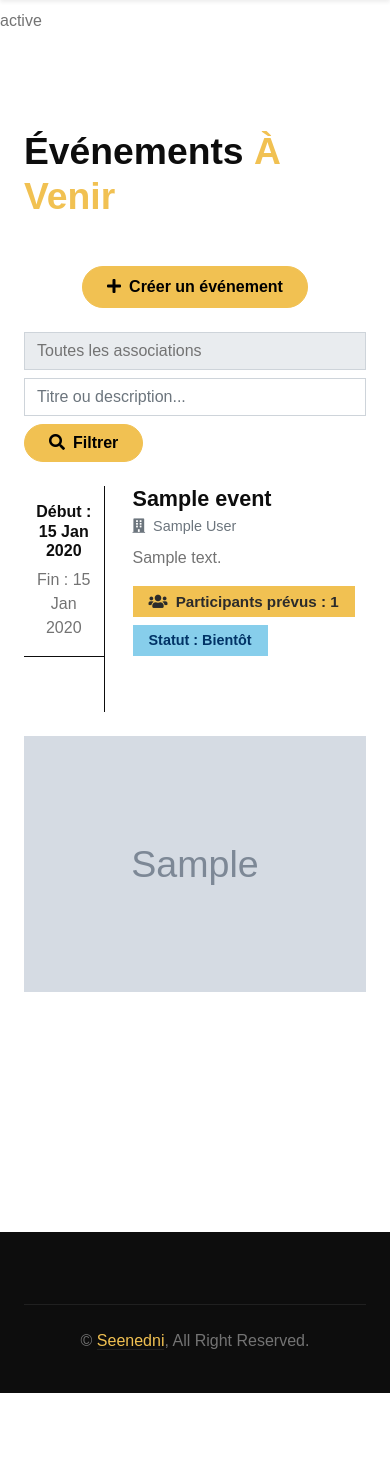
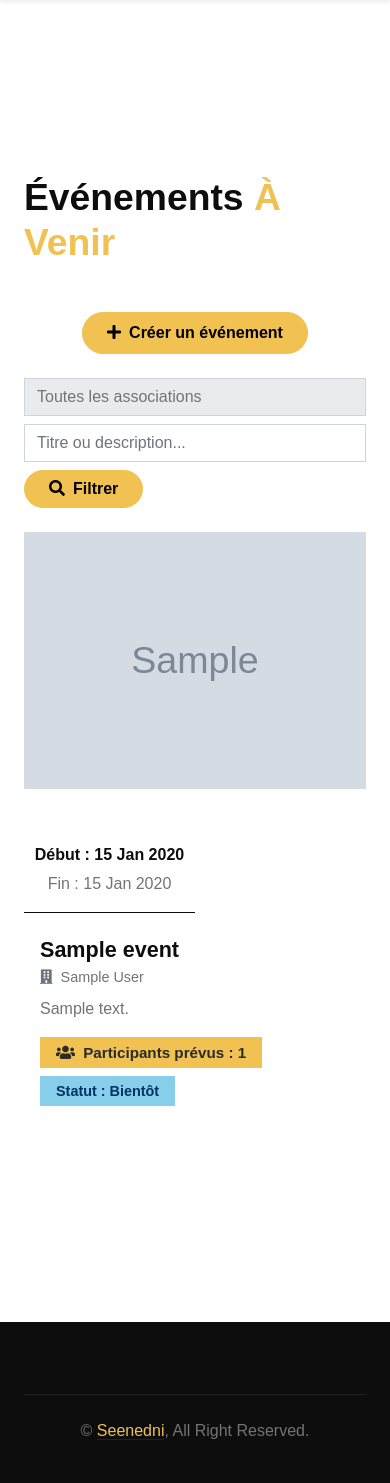
Before and after one commit to FaresKhiari216/MaraTech-2026-Team-SIF, a Django app: page /event/ in a window 390 px wide. Shown: the part 61-1544 px from the top of the page. Before the commit the page ends 1454 px from the top, so only its background shows below. Run offline with Django 5.2, Linux system fonts and the light colour scheme; a user stored in the database is signed in; tables that the repository leaves empty hold one stand-in row (values such as "Sample post"); grey boxes marked "Sample" are stand-in pictures; some libraries are stand-ins or nearby versions.

Commit message:
Mobile adaptation of the website

```diff
--- a/static/css/style.css
+++ b/static/css/style.css
@@ -1,6 +1,9 @@
 
+html,
 body {
     padding-top: 70px; /* offset for fixed navbar height */
+    max-width: 100%;
+    overflow-x: hidden;
 }
 
 .skip-link {
--- a/static/js/main.js
+++ b/static/js/main.js
@@ -144,7 +144,18 @@
     function getElementTextForTts($el) {
         const dataText = $el.data('tts');
         const ariaLabel = $el.attr('aria-label');
+        const placeholder = $el.attr('placeholder');
         const visibleText = $el.text();
+
+        // Si c'est un champ de saisie, prioriser le placeholder avec un préfixe dédié
+        const tag = ($el.prop('tagName') || '').toLowerCase();
+        if ((tag === 'input' || tag === 'textarea') && placeholder) {
+            const cleanedPlaceholder = placeholder.replace(/\s+/g, ' ').trim();
+            if (cleanedPlaceholder) {
+                return 'espace de saisi - ' + cleanedPlaceholder;
+            }
+        }
+
         const raw = dataText || ariaLabel || visibleText;
         if (!raw) return '';
         return raw.replace(/\s+/g, ' ').trim();
@@ -178,8 +189,8 @@
             }
         });
 
-        // Read on keyboard focus for interactive elements and description texts
-        $(document).on('focusin', 'button, [role="button"], a.btn, .btn, a.nav-link, label, [data-tts], .description-text', function () {
+        // Read on keyboard focus for interactive elements, champs de saisie et description texts
+        $(document).on('focusin', 'button, [role="button"], a.btn, .btn, a.nav-link, label, [data-tts], input, textarea, select, .description-text', function () {
             if (!isTtsEnabled()) return;
             const $el = $(this);
             const text = getElementTextForTts($el);
--- a/templates/base.html
+++ b/templates/base.html
@@ -69,6 +69,7 @@
                         </div>
 
                         {% if request.user.is_authenticated %}
+                            <!-- Profil pour écrans larges -->
                             <div class="dropdown d-none d-xl-block me-3">
                                 <button class="btn p-0 border-0 bg-transparent d-flex flex-column align-items-center" type="button" id="profileDropdown" data-bs-toggle="dropdown" aria-expanded="false">
                                     <div class="rounded-circle overflow-hidden" style="width: 40px; height: 40px;">
@@ -105,8 +106,21 @@
                                     </form>
                                 </div>
                             </div>
+                            <!-- Liens profil pour mobile/tablette -->
+                            <div class="navbar-nav ms-3 d-xl-none">
+                                <a href="{% url 'profile' %}" class="nav-item nav-link">
+                                    <i class="fas fa-user-circle me-1"></i> Profil
+                                </a>
+                                <form method="post" action="{% url 'logout' %}" class="d-inline">
+                                    {% csrf_token %}
+                                    <button type="submit" class="nav-link btn btn-link p-0 text-start">
+                                        <i class="fas fa-sign-out-alt me-1"></i> Se déconnecter
+                                    </button>
+                                </form>
+                            </div>
                         {% else %}
                             <a style="margin-right: 20px" href="{% url 'login' %}" class="btn btn-primary py-2 px-4 d-none d-xl-inline-block">Se connecter</a>
+                            <a href="{% url 'login' %}" class="nav-link d-xl-none ms-3">Se connecter</a>
                         {% endif %}
                     </div>
                 </nav>
--- a/templates/event.html
+++ b/templates/event.html
@@ -1,11 +1,10 @@
 
 {% extends "base.html" %}
-    {% load static %}
+{% load static %}
 
-        {% block content %}
+{% block event_is_active %}active{% endblock event_is_active %}
 
-
-         {% block event_is_active %}active{% endblock event_is_active %}
+{% block content %}
 
         <!-- Events Start -->
 
@@ -42,13 +41,25 @@
                 {% if search_events %}
                     {% for event in search_events %}
                         <div class="row g-4 event-item wow fadeIn" data-wow-delay="0.{{ forloop.counter }}s">
-                            <div class="col-3 col-lg-2 pe-0">
+                            <!-- Image en premier sur mobile -->
+                            <div class="col-12 col-lg-4 order-1 order-lg-3">
+                                <div class="overflow-hidden mb-3 mb-lg-5">
+                                    {% if event.image %}
+                                        <img src="{{ event.image.url }}" class="img-fluid w-100" alt="{{ event.title }}">
+                                    {% else %}
+                                        <img src="{% static 'img/test.jpg' %}" class="img-fluid w-100" alt="{{ event.title }}">
+                                    {% endif %}
+                                </div>
+                            </div>
+                            <!-- Bloc dates -->
+                            <div class="col-6 col-md-4 col-lg-2 pe-0 order-2 order-lg-1">
                                 <div class="text-center border-bottom border-dark py-3 px-2">
                                     <h6>Début : {{ event.start_at|date:"d M Y" }}</h6>
                                     <p class="mb-0">Fin : {{ event.finish_at|date:"d M Y" }}</p>
                                 </div>
                             </div>
-                            <div class="col-9 col-lg-6 border-start border-dark pb-5">
+                            <!-- Contenu texte -->
+                            <div class="col-12 col-md-8 col-lg-6 border-lg-start border-dark pb-3 pb-lg-5 order-3 order-lg-2">
                                 <div class="ms-3">
                                     <a href="{% url 'events:Details_event' event.id %}" class="text-decoration-none text-dark">
                                         <h4 class="mb-1 description-text" tabindex="0">{{ event.title|truncatechars:40 }}</h4>
@@ -82,15 +93,6 @@
                                     {% endif %}
                                 </div>
                             </div>
-                            <div class="col-12 col-lg-4">
-                                <div class="overflow-hidden mb-5">
-                                    {% if event.image %}
-                                        <img src="{{ event.image.url }}" class="img-fluid w-100" alt="{{ event.title }}">
-                                    {% else %}
-                                        <img src="{% static 'img/test.jpg' %}" class="img-fluid w-100" alt="{{ event.title }}">
-                                    {% endif %}
-                                </div>
-                            </div>
                         </div>
                     {% empty %}
                         <div class="col-12 text-center">
@@ -100,13 +102,25 @@
                 {% else %}
                     {% for event in events %}
                     <div class="row g-4 event-item wow fadeIn" data-wow-delay="0.{{ forloop.counter }}s">
-                        <div class="col-3 col-lg-2 pe-0">
+                        <!-- Image en premier sur mobile -->
+                        <div class="col-12 col-lg-4 order-1 order-lg-3">
+                            <div class="overflow-hidden mb-3 mb-lg-5">
+                                {% if event.image %}
+                                    <img src="{{ event.image.url }}" class="img-fluid w-100" alt="{{ event.title }}">
+                                {% else %}
+                                    <img src="{% static 'img/test.jpg' %}" class="img-fluid w-100" alt="{{ event.title }}">
+                                {% endif %}
+                            </div>
+                        </div>
+                        <!-- Bloc dates -->
+                        <div class="col-6 col-md-4 col-lg-2 pe-0 order-2 order-lg-1">
                             <div class="text-center border-bottom border-dark py-3 px-2">
                                 <h6>Début : {{ event.start_at|date:"d M Y" }}</h6>
                                 <p class="mb-0">Fin : {{ event.finish_at|date:"d M Y" }}</p>
                             </div>
                         </div>
-                        <div class="col-9 col-lg-6 border-start border-dark pb-5">
+                        <!-- Contenu texte -->
+                        <div class="col-12 col-md-8 col-lg-6 border-lg-start border-dark pb-3 pb-lg-5 order-3 order-lg-2">
                             <div class="ms-3">
                                 <a href="{% url 'events:Details_event' event.id %}" class="text-decoration-none text-dark">
                                     <h4 class="mb-1 description-text" tabindex="0">{{ event.title }}</h4>
@@ -140,15 +154,6 @@
                                 {% endif %}
                             </div>
                         </div>
-                        <div class="col-12 col-lg-4">
-                            <div class="overflow-hidden mb-5">
-                                {% if event.image %}
-                                    <img src="{{ event.image.url }}" class="img-fluid w-100" alt="{{ event.title }}">
-                                {% else %}
-                                    <img src="{% static 'img/test.jpg' %}" class="img-fluid w-100" alt="{{ event.title }}">
-                                {% endif %}
-                            </div>
-                        </div>
                     </div>
                     {% empty %}
                     <p class="text-muted">Aucun évènement pour le moment.</p>
```
